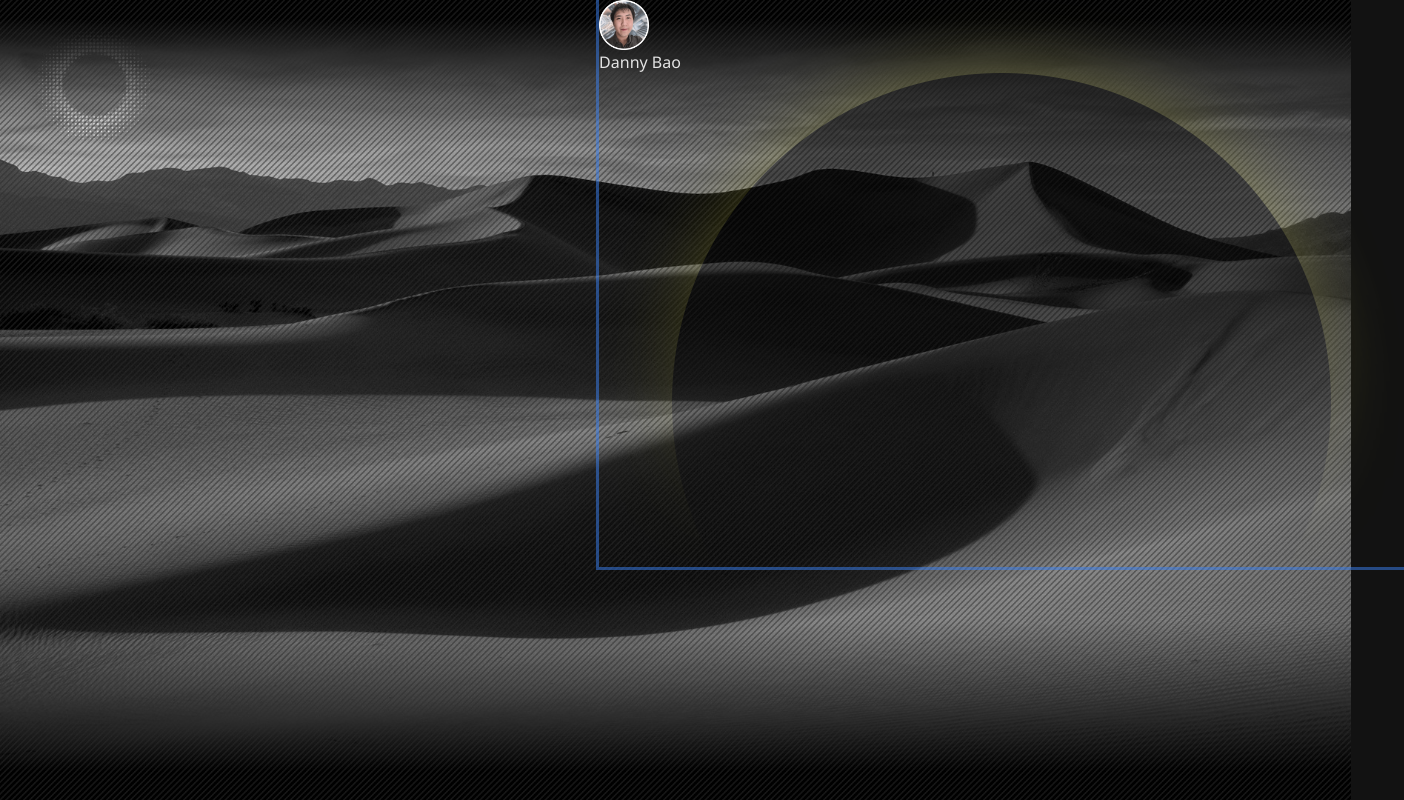
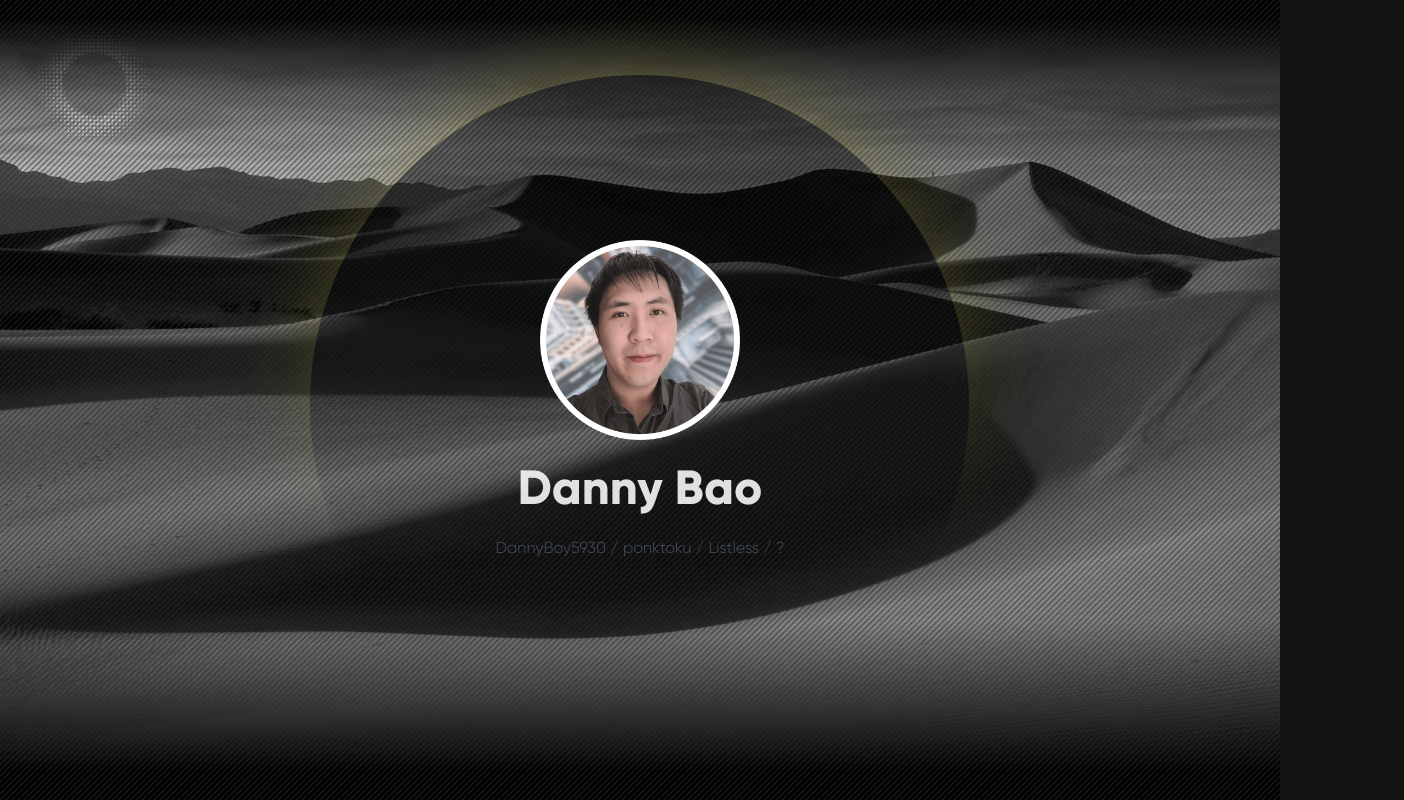
Before and after one commit to ponktoku/ponktoku-link-bio, a React (Vite) app: page / in a window 1280 px wide. Shown: the whole page, 1404 px wide, since content can reach past the window. Built offline with nearby package versions, Linux system fonts and the light colour scheme.

Commit message:
Add react-icons package, tailwind styles to app

```diff
--- a/package.json
+++ b/package.json
@@ -11,7 +11,8 @@
   },
   "dependencies": {
     "react": "^18.2.0",
-    "react-dom": "^18.2.0"
+    "react-dom": "^18.2.0",
+    "react-icons": "^5.0.1"
   },
   "devDependencies": {
     "@types/react": "^18.2.56",
--- a/src/App.css
+++ b/src/App.css
@@ -1,3 +1,17 @@
+@font-face {
+  font-family: 'GilroyExtraBold';
+  src: local('GilroyExtraBold'), url(./assets/fonts/Gilroy-ExtraBold.otf) format('opentype');
+  /* other formats include: 'woff2', 'truetype, 'opentype',
+                            'embedded-opentype', and 'svg' */
+}
+
+@font-face {
+  font-family: 'Gilroy';
+  src: local('Gilroy'), url(./assets/fonts/Gilroy-Light.otf) format('opentype');
+  /* other formats include: 'woff2', 'truetype, 'opentype',
+                            'embedded-opentype', and 'svg' */
+}
+
 .page {
   display: flex;
   flex-direction: column;
@@ -8,6 +22,14 @@
 .ring {
   height: fit-content;
   position: absolute;
+}
+
+.name {
+  font-family: 'GilroyExtraBold', sans-serif;
+}
+
+.usernames {
+  font-family: 'Gilroy', sans-serif;
 }
 
 /* .ring {
--- a/src/App.tsx
+++ b/src/App.tsx
@@ -5,10 +5,26 @@ import ring from "./assets/images/ring.png";
 function App() {
   return (
     <div className="page">
-      <div className="content">
-        <img src={ring} alt="ring" className="ring" />
-        <img src={profileThumb} alt="Danny Bao" className="profile" />
-        <div className="name">Danny Bao</div>
+      <div className="">
+        <header className="flex flex-col items-center justify-center">
+          <img
+            src={ring}
+            alt="ring"
+            className="absolute max-w-fit top-0.5 -z-10"
+            width={"100%"}
+          />
+          <img
+            src={profileThumb}
+            alt="Danny Bao"
+            className="mt-40 md:mt-60 relative"
+            height={200}
+            width={200}
+          />
+          <h1 className="name text-4xl md:text-5xl my-6">Danny Bao</h1>
+          <h3 className="usernames text-gray-600 -z-20">
+            DannyBoy5930 / ponktoku / Listless / ?
+          </h3>
+        </header>
       </div>
     </div>
   );
```
Also changed, not shown: 1 other file (tests, documents, lock files or other folders).
